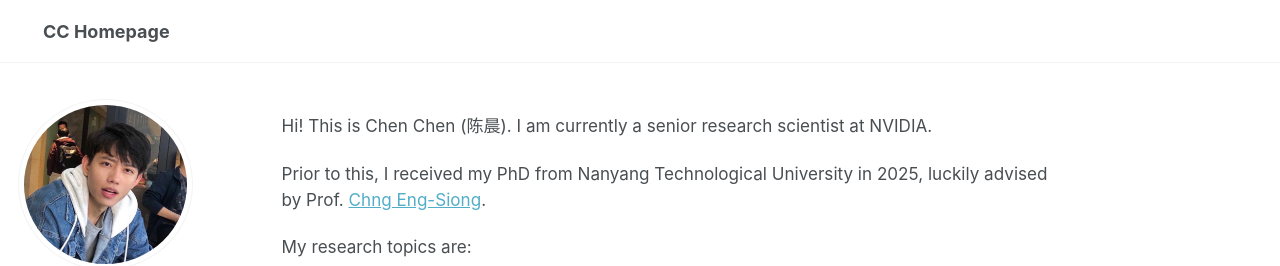
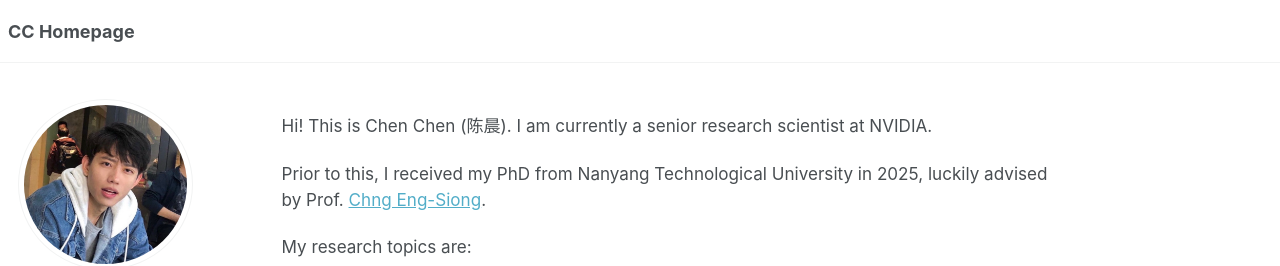
Before and after one commit to cchen1436/cchen1436.github.io, a Jekyll site: the page built from _pages/about.md, in a window 1280 px wide. Shown: the top 266 px of the page. Built offline with Jekyll 4.4.1, drawn with Linux system fonts in a browser that asks for light colours; some web fonts are replaced; a script that is not in the unit is left out.

Commit message:
Update custom.html

```diff
--- a/_includes/head/custom.html
+++ b/_includes/head/custom.html
@@ -21,6 +21,11 @@
     display: none !important;
   }
 
+  /* 1.5. 让CC Homepage向左偏移 - 使用更具体的选择器 */
+  .greedy-nav .visible-links li:first-child a {
+    margin-left: -10px !important;  /* 向左偏移 */
+  }
+
   /* 2. 左侧名字的间距调整 */
   @media (min-width: 1024px) {
     .author__name {
@@ -29,26 +34,41 @@
 
     /* 增加 pronouns 和联系信息之间的距离 */
     .author__pronouns {
-      margin-bottom: 25px !important;  /* 增加底部间距 */
+      margin-bottom: 25px !important;
     }
   }
 
-  /* 3. 轻微增加主内容宽度 - 保守的修改 */
+  /* 3. 轻微增加主内容宽度 */
   @media (min-width: 925px) {
     #main {
-      max-width: 1400px !important;  /* 适度增加最大宽度 */
+      max-width: 1400px !important;
     }
   }
-  .masthead__menu-item--lg a {
-  padding-left: 25px !important;  /* 让CC Homepage向左偏移15px */
-  }
+
   /* 4. 字号调整 */
   .page__content p {
-    font-size: 0.95em !important;  /* 稍微增大正文 */
+    font-size: 0.95em !important;
   }
 
   .page__content li {
-    font-size: 0.95em !important;  /* 稍微增大列表 */
+    font-size: 0.95em !important;
+  }
+
+  /* 5. Markdown中字体大小的自定义类 */
+  .small-text {
+    font-size: 0.85em !important;
+  }
+
+  .medium-text {
+    font-size: 0.95em !important;
+  }
+
+  .large-text {
+    font-size: 1.15em !important;
+  }
+
+  .tiny-text {
+    font-size: 0.75em !important;
   }
 </style>
 
```
